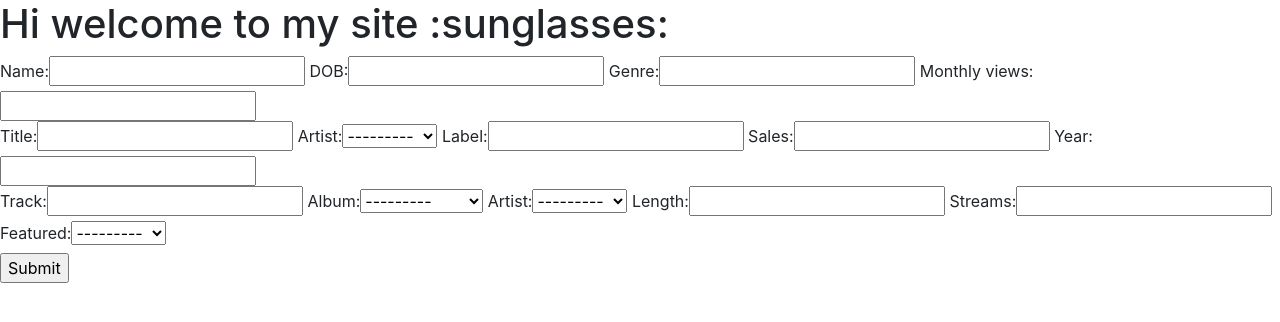
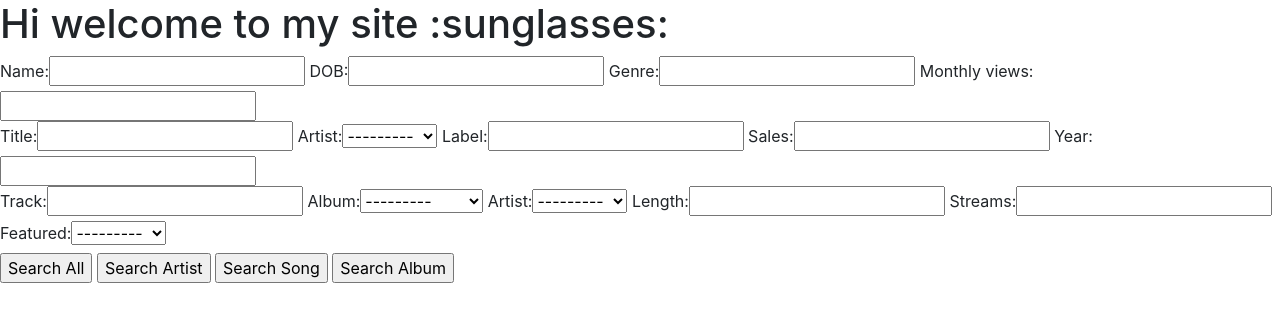
Before and after one commit to jgmills98/databaseDesignFP, a Django app: page / in a window 1280 px wide. Shown: the top 322 px of the page. Run offline with Django 3.2, Linux system fonts and the light colour scheme; data comes from the database, SQL or seed files in the repository; both versions use the stored data as it was after the commit; some libraries are stand-ins or nearby versions.

Commit message:
added search artist button functionality

```diff
--- a/search/templates/search/home.html
+++ b/search/templates/search/home.html
@@ -15,7 +15,11 @@
         {{songForm}}
 
     </div>
-    <input type="submit">
+    <input type="submit" name="all" value="Search All">
+    <input type="submit" name="artistSearch" value="Search Artist">
+    <input type="submit" name="song" value="Search Song">
+    <input type="submit" name="album" value="Search Album">
+
 </form>
 
 
--- a/search/views.py
+++ b/search/views.py
@@ -1,7 +1,8 @@
 from django.shortcuts import render,redirect
-from django.http import HttpResponse,JsonResponse
+from django.http import HttpResponse,JsonResponse,QueryDict
 from .forms import artistForm,albumForm,songForm
-from .models import Artist
+from .models import Artist,Album,Song
+from django.db.models.query import QuerySet
 
 from django.db.models import Q
 
@@ -18,29 +19,121 @@ def test(request):
 
 def result(request):
     if request.method == "GET":
-        form = request.GET
+        form = request.GET #get form from GET request
         form = form.copy()
-        form.pop('csrfmiddlewaretoken')
+        form.pop('csrfmiddlewaretoken') #remove token from request
+        # print(form)
+        # form.pop('artistSearch')
 
-        for value in form.copy().items():
-            if value[1] == "":
-                form.pop(value[0])
+        artistQuery,albumQuery,songQuery = formatQuery(request,form)#create 3 sub queries
 
-        query = Artist.objects.all()
+        # artists,albums,songs = QuerySet()
+        print(artistQuery)
+        print(albumQuery)
+        print(songQuery)
 
-        # for key,value in form.items():
-        #     query.filter(key=value)
+        if form.__contains__('all'):
+            print(form.__contains__('all'))
+        elif form.__contains__('artistSearch'):
+            if(bool(artistQuery)):
+                artists = Artist.objects.filter(**artistQuery.dict())
+            else:
+                artists = Artist.objects.none()
+
+            if(bool(albumQuery)):
+                albums = Album.objects.filter(**albumQuery.dict())
+                if(bool(artists)):
+                    artists = artists.filter(artist_id__in=albums.values_list('artist_id')).select_related()
+                else:
+                    artists = Artist.objects.filter(artist_id__in=albums.values_list('artist_id')).select_related()
+            else:
+                albums = Album.objects.none()
+
+            if bool(songQuery):
+                songs = Song.objects.filter(**songQuery.dict())
+
+                if(bool(artists)):
+                    artists = artists.filter(artist_id__in=songs.values_list('artist_id')).select_related()
+                else:
+                    artists = Artist.objects.filter(artist_id__in=songs.values_list('artist_id')).select_related()
 
 
-        query = Artist.objects.filter(name="Lil Wayne")
-        # query = Artist.objects.filter(name__iexact=form['name'])
+            else:
+                songs = Song.objects.none()
 
-        result = [entry for entry in query.values()]
-        # print(query.values())
-        # print(type(lis))
+            # print(artistQuery)
+            # print(albumQuery)
+            # print(songQuery)
+            print(artists)
+            print(albums)
+            print(songs)
+
+        # print(bool(artistQuery))
+        # if not bool(artistQuery):
+        #     artists = Artist.objects.filter(**artistQuery.dict())
+
+# Album.objects.filter(artist__in=a.values_list('artist_id')).select_related()
+
+        query = Artist.objects.filter(**artistQuery.dict())
+
+        result = [entry for entry in artists.values()]
+
         queryRes = {
-            'result':result
+            'artistResult':[entry for entry in artists.values()],
+            'albumResult':[entry for entry in albums.values()],
+            'songResult':[entry for entry in songs.values()]
         }
+        # print(queryRes)
+
+
 
         # print(Artist.objects.filter(name='lil Wayne')[0].DOB)
     return render(request,'search/result.html',queryRes)
+
+def formatQuery(request,form):
+
+    artistQuery = QueryDict().copy()
+    albumQuery = QueryDict().copy()
+    songQuery = QueryDict().copy()
+
+    #format artist query
+    if form.get('name') != "":
+        artistQuery.appendlist('name',form.get('name'))
+    if form.get('DOB') != "":
+        artistQuery.appendlist('DOB',form.get('DOB'))
+    if form.get('Genre') != "":
+        artistQuery.appendlist('Genre',form.get('Genre'))
+    if form.get('monthly_views') != "":
+        artistQuery.appendlist('monthly_views',form.get('monthly_views'))
+
+    #format album query
+
+    if form.get('title') != "":
+        albumQuery.appendlist('title',form.get('title'))
+    if form.getlist('artist')[0] != "":
+        albumQuery.appendlist('artist',form.getlist('artist')[0])
+    if form.get('label') != "":
+        albumQuery.appendlist('label',form.get('label'))
+    if form.get('sales') != "":
+        albumQuery.appendlist('sales',form.get('sales'))
+    if form.get('year') != "":
+        albumQuery.appendlist('year',form.get('year'))
+
+
+    #formatsong query
+    if form.get('track') != "":
+        songQuery.appendlist('track',form.get('track'))
+    if form.get('album') != "":
+        songQuery.appendlist('album',form.get('album'))
+    if form.getlist('artist')[1] != "":
+        albumQuery.appendlist('artist',form.getlist('artist')[1])
+    if form.get('length') != "":
+        songQuery.appendlist('length',form.get('length'))
+    if form.get('streams') != "":
+        songQuery.appendlist('streams',form.get('streams'))
+    if form.get('featured') != "":
+        songQuery.appendlist('featured',form.get('featured'))
+
+    # print(artistQuery.__contains__('name'))
+
+    return artistQuery,albumQuery,songQuery
```
Also changed, not shown: search/templates/search/result.html (+7 -10 lines), db.sqlite3.
